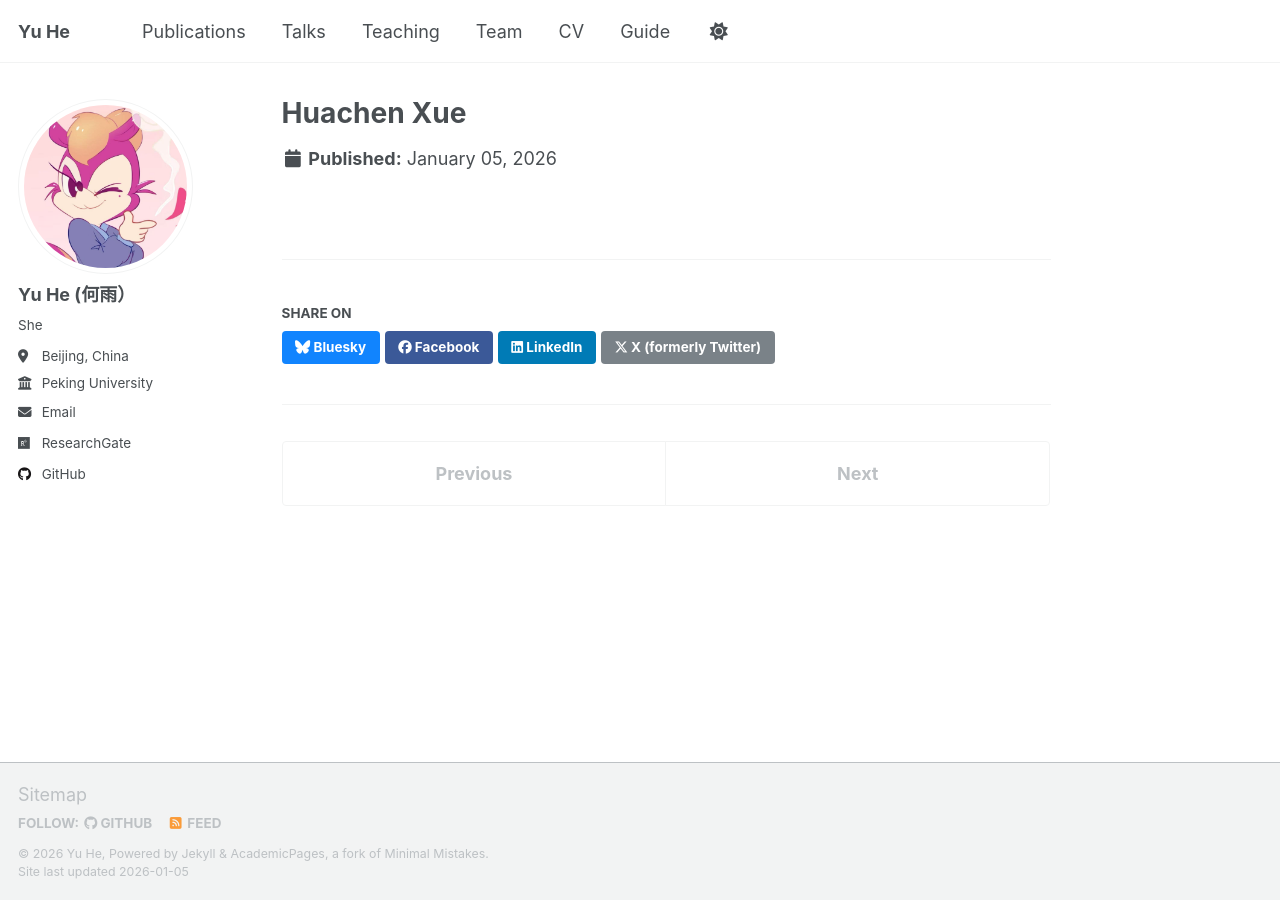
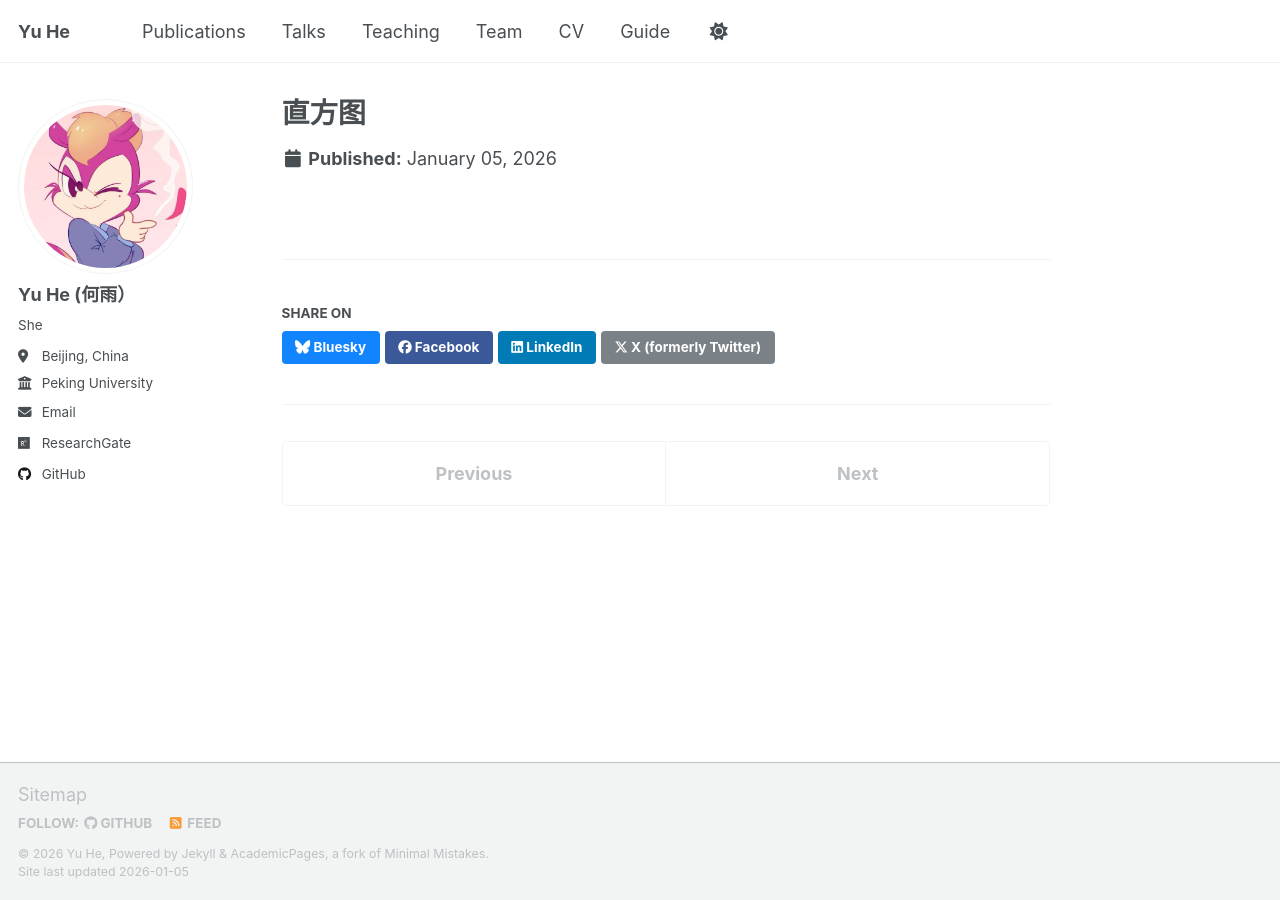
Before and after one commit to heyu35/heyu35.github.io, a Jekyll site: the page built from _portfolio/number 1.md, in a window 1280 px wide. Built offline with Jekyll 4.4.1, drawn with Linux system fonts in a browser that asks for light colours; a script that is not in the unit is left out.

Commit message:
Update number 1.md

```diff
--- a/_portfolio/number 1.md
+++ b/_portfolio/number 1.md
@@ -1,5 +1,5 @@
 ---
-title: "Huachen Xue"
-excerpt: "I am a DPH student at MUST and focus on psychosocial health.<br/><img src='/images/huachen.png'>"
+title: "直方图"
+excerpt: "关键变量的分布特征.<br/><img src='/images/portfolio/data-analysis-visualization/Key_Variables_Distribution_01.png'>"
 collection: portfolio
 ---
```
